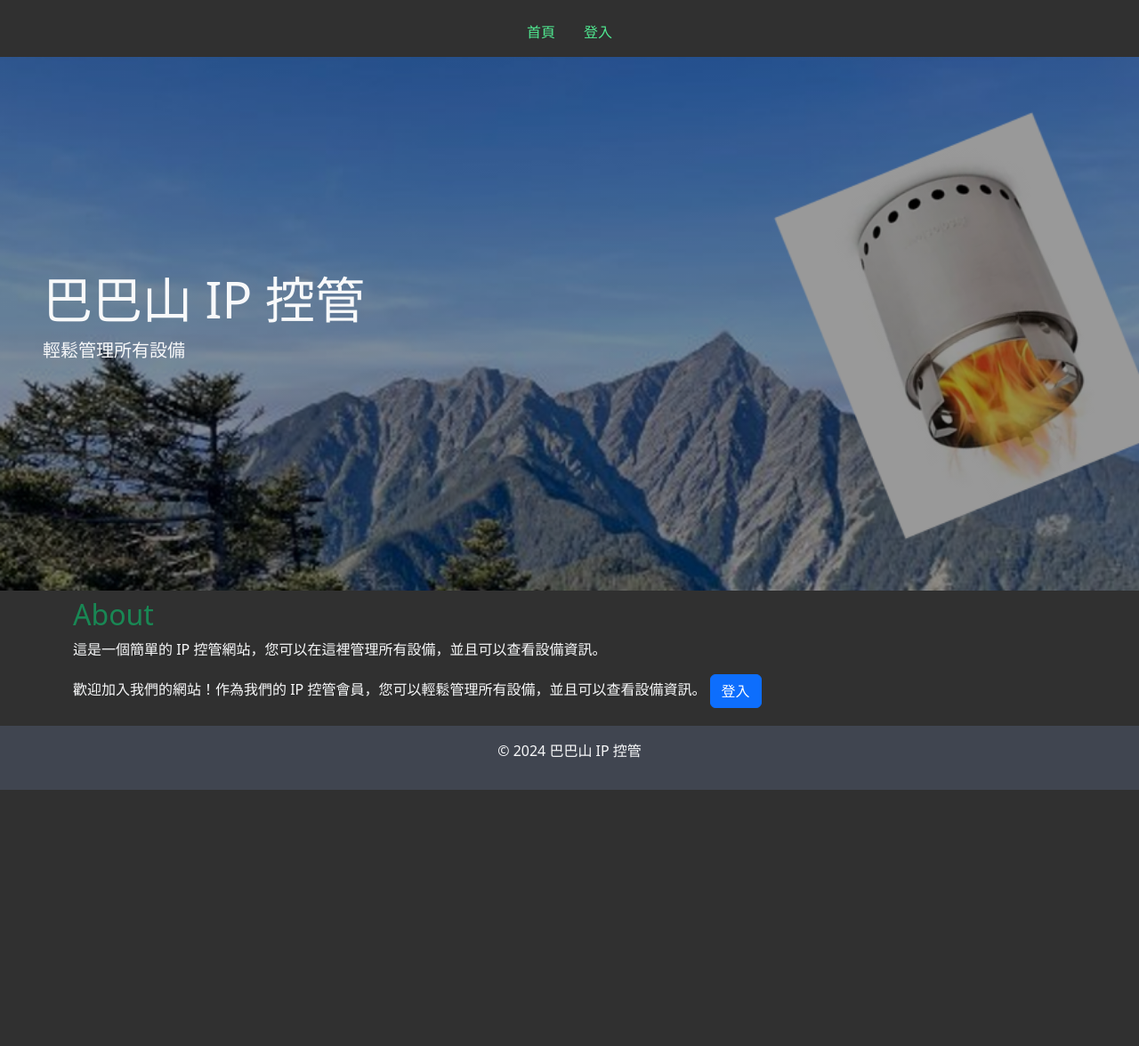
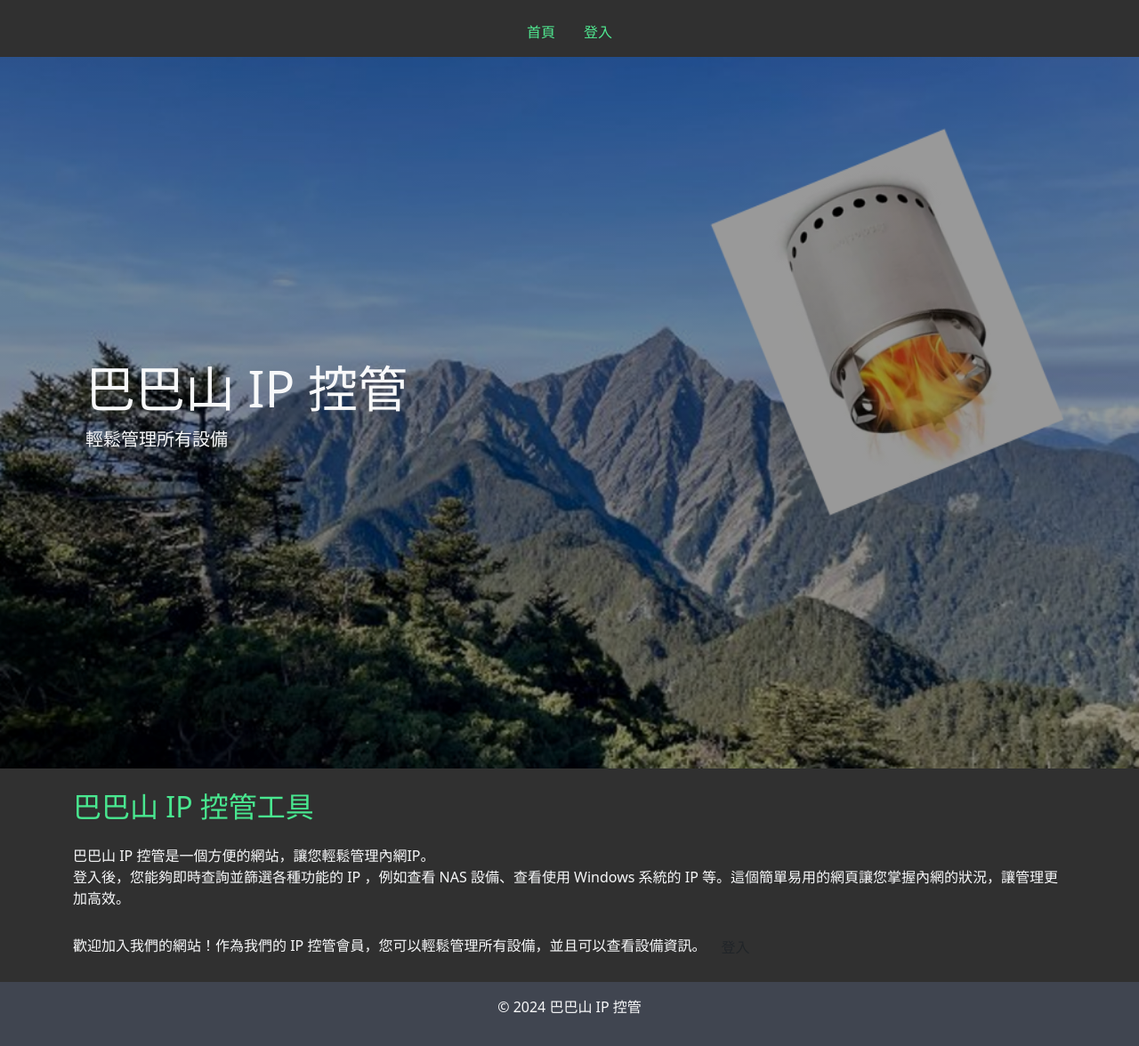
Before and after one commit to AuTooong/1121-web_final, a Django app: page / in a window 1280 px wide. Shown: the whole page at 89% size. Before the commit the page ends 888 px from the top, so only its background shows below. Run offline with Django 3.2, Linux system fonts and the light colour scheme.

Commit message:
added about

```diff
--- a/ipControl/ipControl/templates/index.html
+++ b/ipControl/ipControl/templates/index.html
@@ -7,23 +7,28 @@
 
 
 {% block content %}
-<div class="jumbotron p-5 mt-2 text-light">
-    <div>
-        <h1 class="display-4">巴巴山 IP 控管</h1>
-        <p class="lead">輕鬆管理所有設備</p>
+<div class="jumbotron-container">
+    <div class="jumbotron p-5 mt-2 text-light">
+        <div class="p-5">
+            <h1 class="display-4">巴巴山 IP 控管</h1>
+            <p class="lead">輕鬆管理所有設備</p>
+        </div>
     </div>
 </div>
-<div class="container mt-2 text-light">
+<div class="container mt-4 text-light">
   <div class='row'>
     <div class="col-md-12">
-        <h2 class='text-success'>About</h2>
-        <p>
-          這是一個簡單的 IP 控管網站，您可以在這裡管理所有設備，並且可以查看設備資訊。
-        </p>
+        <h2 class='custom-primary'>巴巴山 IP 控管工具</h2>
+            <div class="mt-4 mb-4">
+                <p>
+                    巴巴山 IP 控管是一個方便的網站，讓您輕鬆管理內網IP。<br>
+                    登入後，您能夠即時查詢並篩選各種功能的 IP ，例如查看 NAS 設備、查看使用 Windows 系統的 IP 等。這個簡單易用的網頁讓您掌握內網的狀況，讓管理更加高效。
+                </p>
+            </div>
         {% if not user.is_authenticated %}
         <p>
           歡迎加入我們的網站！作為我們的 IP 控管會員，您可以輕鬆管理所有設備，並且可以查看設備資訊。
-          <a href="/account/login" class="btn btn-primary">登入</a>
+          <a href="/account/login" class="btn custom-btn-primary">登入</a>
         </p>
         {% endif %}
     </div>
--- a/ipControl/static/custom.css
+++ b/ipControl/static/custom.css
@@ -1,8 +1,12 @@
+.jumbotron-container {
+    height: 100vh;
+}
+
 .jumbotron {
     display: flex;
-    background-image: linear-gradient(rgba(0, 0, 0, 0.4), rgba(0, 0, 0, 0.4)), url("img/banner.png");
+    background-image: linear-gradient(rgba(0, 0, 0, 0.4), rgba(0, 0, 0, 0.4)), url("img/rocket_notext.png");
     background-size: cover;
-    min-height: 600px;
+    height: 100%;
     align-items: center;
 }
 
@@ -17,6 +21,10 @@
     background-color: #404550;
 }
 
+.custom-primary {
+    color: #49E890;
+}
+
 .custom-nav-primary > li > a {
     color: #50E890;
 }
@@ -25,7 +33,6 @@
     color: #50E890;
 }
 
-/* .custom-nav-primary > ul > li > button:hover */
 a.nav-link:hover {
     color: #3ca266;
 }
```
Also changed, not shown: ipControl/db.sqlite3, ipControl/static/img/rocket_notext.png (added).
